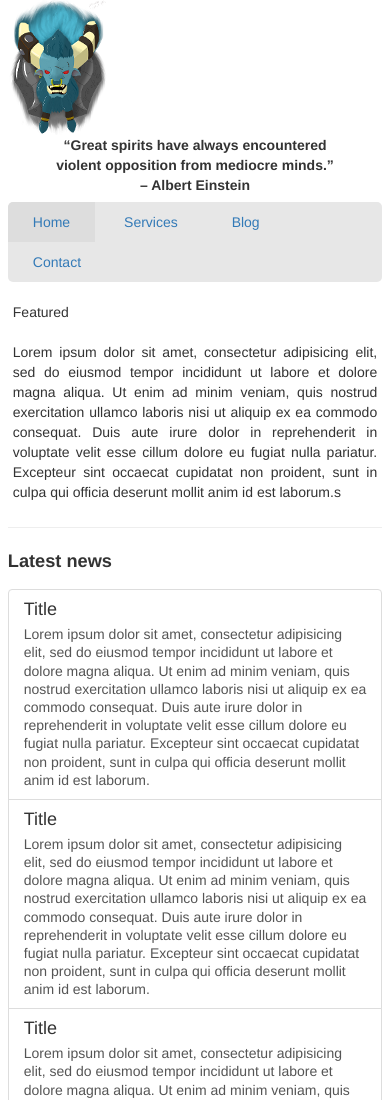
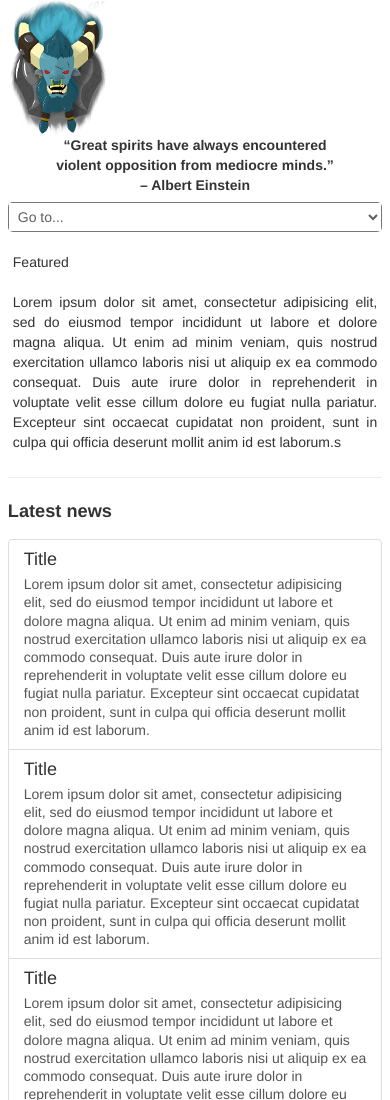
Before and after one commit to bryancr89/RWD-Chirripo, a website: page app/index.html in a window 390 px wide. Shown: the top 1100 px of the page. Drawn offline with nearby package versions, Linux system fonts and the light colour scheme; files that its build step writes are made by us from their sources.

Commit message:
Ready the RWD challenge

```diff
--- a/app/scripts/main.js
+++ b/app/scripts/main.js
@@ -1 +1,27 @@
-console.log('\'Allo \'Allo!');
+$(function(){
+	var $nav = $('#main-header nav'),
+		$select = $('<select id="dropdown-menu" />');;
+
+	// Create default option 'Go to...'
+	$('<option />', {
+		'selected': 'selected',
+		'value'   : '',
+		'text'    : 'Go to...'
+	}).appendTo($select);
+
+	// Populate dropdown with menu items
+	$nav.find('a').each(function() {
+		var el = $(this);
+		$('<option />', {
+			'value'   : el.attr('href'),
+			'text'    : el.text()
+		}).appendTo($select);
+	});
+
+	$select.change(function() {
+		console.log($(this).find('option:selected').val());
+		window.location = $(this).find('option:selected').val();
+	});
+
+	$nav.append($select);
+});
--- a/app/styles/main.css
+++ b/app/styles/main.css
@@ -52,7 +52,11 @@ body {
     background: #e7e7e7;
 }
 
-#featured-section{
+#dropdown-menu {
+    display: none;
+}
+
+#featured-section {
     width: 60%;
     text-align: justify;
     padding-right: 50px;
@@ -135,6 +139,17 @@ body {
 
 @media screen and (max-width: 729px) {
 
+    #nav-header ul {
+        display: none;
+    }
+
+    #dropdown-menu {
+        display: block;
+        width: 100%;
+        padding: 5px;
+        color: rgb(94, 94, 94);
+    }
+
     #main-header {
         text-align: right;
     }
```
